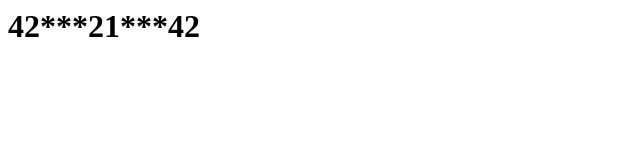
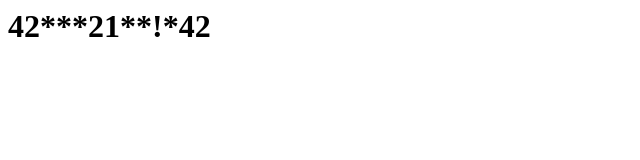
Before and after one commit to RogerSkyline/roger, a plain HTML site: page index.html in a window 1280 px wide. Shown: the full height of the page, 0-640 px from the left. Drawn offline with Linux system fonts and the light colour scheme.

Commit message:
Update index.html

```diff
--- a/index.html
+++ b/index.html
@@ -3,6 +3,6 @@
 		<title>SPRESTAY</title>
 	</head>
 	<body>
-		<h1>42***21***42</h1>
+		<h1>42***21**!*42</h1>
         </body>
 </html>
```
